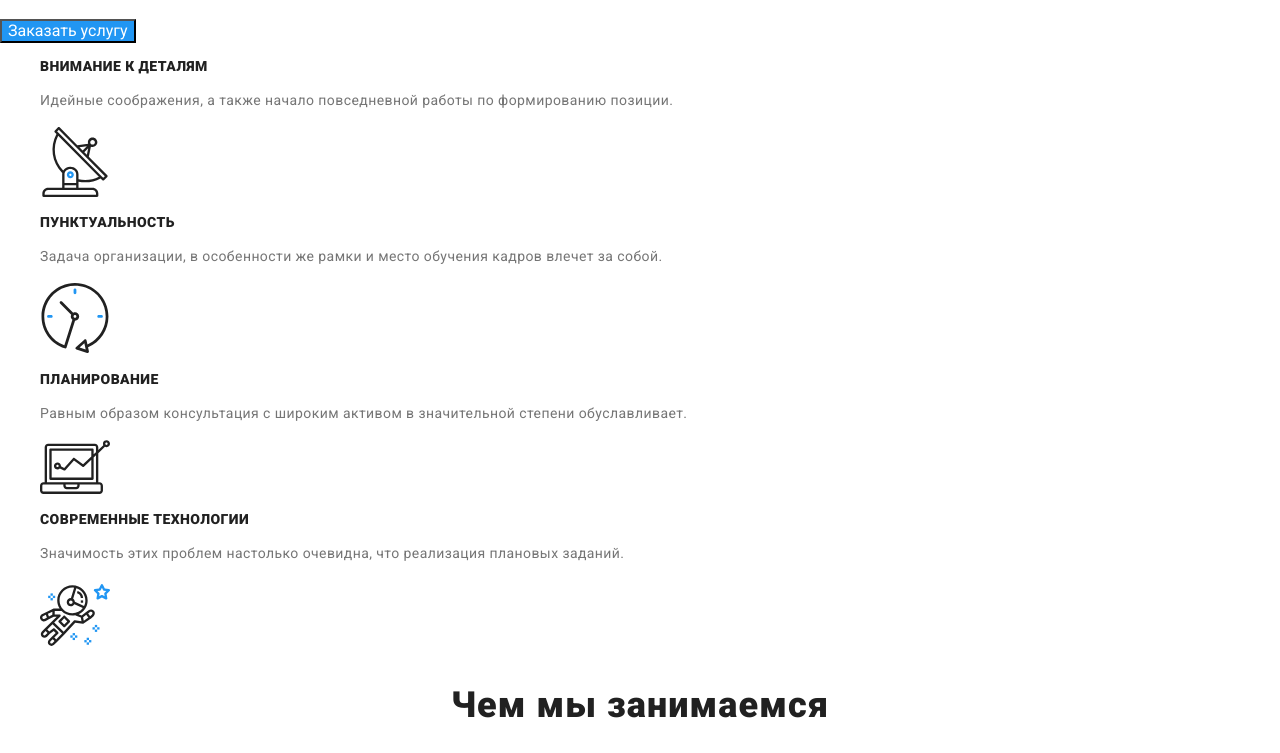
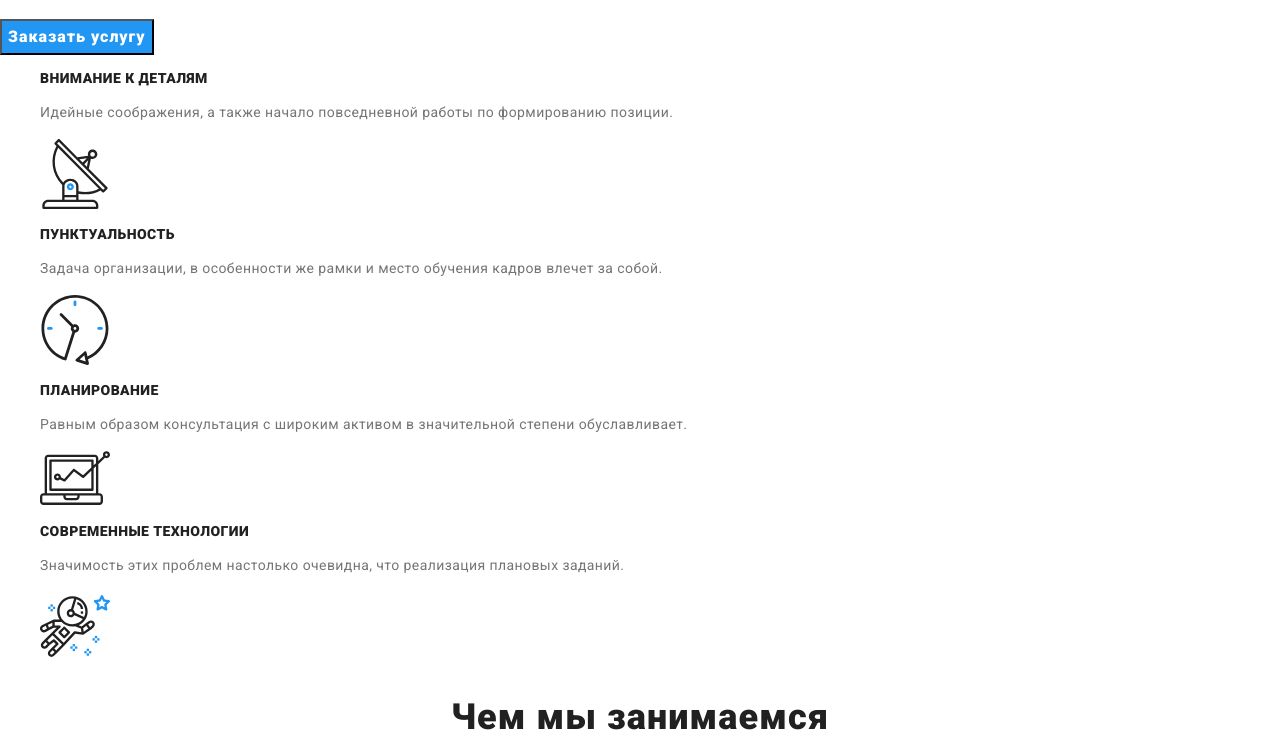
Before and after one commit to ProtsenkoOleksandra/goit-markup-hw-02, a plain HTML site: page index.html in a window 1280 px wide. Shown: the part 255-1008 px from the top of the page. Drawn offline with Linux system fonts and the light colour scheme.

Commit message:
Corrected button size on the Main page

```diff
--- a/css/styles.css
+++ b/css/styles.css
@@ -74,6 +74,11 @@ body {
   background-color: var(--acent-text-color);
   color: var(--white-text-color);
   font-family: inherit;
+  font-weight: 700;
+  font-size: 16px;
+  line-height: 1.88;
+  text-align: center;
+  letter-spacing: 0.06em;
 }
 
 .link:hover,
@@ -204,7 +209,7 @@ body {
   font-family: inherit;
   font-weight: 500;
   font-size: 16px;
-  line-height: 1.625;
+  line-height: 1.63;
   text-align: center;
   letter-spacing: 0.03em;
 }
```
